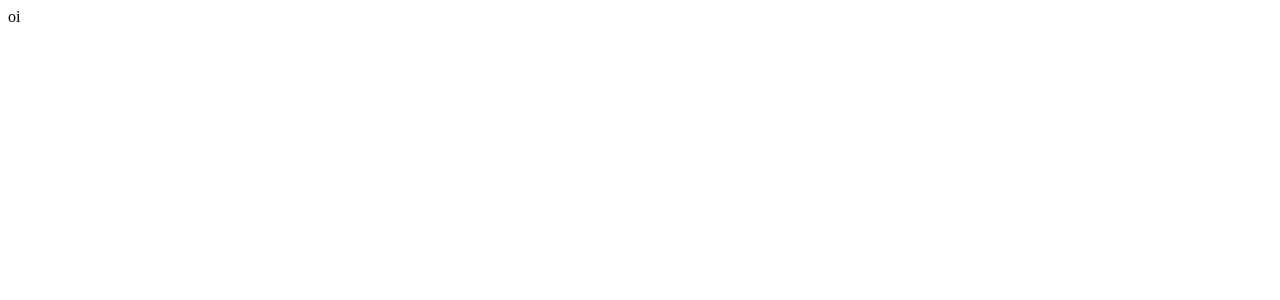
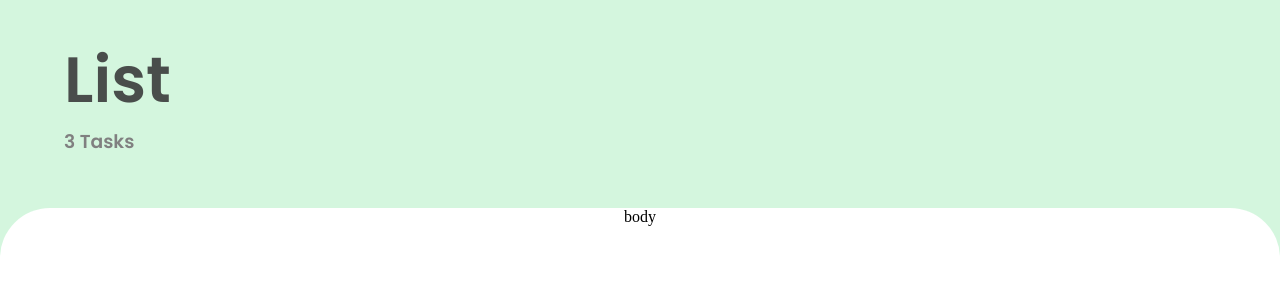
Before and after one commit to isadoratavare/to-do-react, a React (Create React App) app: page / in a window 1280 px wide. Shown: the top 300 px of the page. Built offline with nearby package versions, Linux system fonts and the light colour scheme.

Commit message:
feat: header e body

```diff
--- a/public/index.html
+++ b/public/index.html
@@ -4,40 +4,10 @@
     <meta charset="utf-8" />
     <link rel="icon" href="%PUBLIC_URL%/favicon.ico" />
     <meta name="viewport" content="width=device-width, initial-scale=1" />
-    <meta name="theme-color" content="#000000" />
-    <meta
-      name="description"
-      content="Web site created using create-react-app"
-    />
-    <link rel="apple-touch-icon" href="%PUBLIC_URL%/logo192.png" />
-    <!--
-      manifest.json provides metadata used when your web app is installed on a
-      user's mobile device or desktop. See https://developers.google.com/web/fundamentals/web-app-manifest/
-    -->
-    <link rel="manifest" href="%PUBLIC_URL%/manifest.json" />
-    <!--
-      Notice the use of %PUBLIC_URL% in the tags above.
-      It will be replaced with the URL of the `public` folder during the build.
-      Only files inside the `public` folder can be referenced from the HTML.
-
-      Unlike "/favicon.ico" or "favicon.ico", "%PUBLIC_URL%/favicon.ico" will
-      work correctly both with client-side routing and a non-root public URL.
-      Learn how to configure a non-root public URL by running `npm run build`.
-    -->
-    <title>React App</title>
+    <title>To do list</title>
   </head>
   <body>
     <noscript>You need to enable JavaScript to run this app.</noscript>
     <div id="root"></div>
-    <!--
-      This HTML file is a template.
-      If you open it directly in the browser, you will see an empty page.
-
-      You can add webfonts, meta tags, or analytics to this file.
-      The build step will place the bundled scripts into the <body> tag.
-
-      To begin the development, run `npm start` or `yarn start`.
-      To create a production bundle, use `npm run build` or `yarn build`.
-    -->
   </body>
 </html>
--- a/src/App.js
+++ b/src/App.js
@@ -1,7 +1,12 @@
+import Header from './components/Header';
+import Body from './components/Body';
+import './styles/global.css';
+
 export default function App() {
   return (
-    <div className="App">
-      oi
-    </div>
+    <>
+      <Header />
+      <Body />
+    </>
   );
 }
--- /dev/null
+++ b/src/components/Body/index.js
@@ -0,0 +1,11 @@
+import '../Body/main.css'
+
+export default function Body(){
+    return(
+        <div className="Body">
+            <div>
+                body
+            </div>
+        </div>
+    )
+}
--- /dev/null
+++ b/src/components/Body/main.css
@@ -0,0 +1,13 @@
+.Body{
+    position: relative;
+    top: -5rem;
+    height: 150px;
+    width: 100%;
+
+    margin: 0 auto;
+    display: flex;
+    justify-content: center;
+
+    background-color: var(--white);
+    border-radius: 50px 50px 0px 0px;
+}
--- /dev/null
+++ b/src/components/Header/index.js
@@ -0,0 +1,12 @@
+import '../Header/main.css'
+
+export default function Header(){
+    return(
+        <>
+        <header>
+            <h1>List</h1>
+            <h3>3 Tasks</h3>
+        </header>
+        </>
+    )
+}
--- /dev/null
+++ b/src/components/Header/main.css
@@ -0,0 +1,19 @@
+header{
+    background-color: var(--green);
+    padding: 2rem 4rem;
+    height: 18rem;
+}
+h1{
+    font-size: 4rem;
+    font-weight: 800;
+    color: var(--gray-800)
+
+}
+h3{
+    color: var(--gray-500)
+}
+@media (max-width: 1080px){
+    header{
+        padding: 1rem 3rem;
+    }
+}
--- /dev/null
+++ b/src/styles/global.css
@@ -0,0 +1,17 @@
+@import url('https://fonts.googleapis.com/css2?family=Poppins:wght@400;500;600;700;800&display=swap');
+*{
+    box-sizing: border-box;
+    margin: 0;
+    padding: 0;
+}
+:root {
+    --white: #FFF;
+    --green: #D4F6DE;
+    --gray-200: #AFB2B1;
+    --gray-500: #808080;
+    --gray-800: #494D4B;
+}
+h1, h2, h3, h4, h5, h6{
+    font-weight: 600;
+    font-family: Poppins, sans-serif;
+}
```
